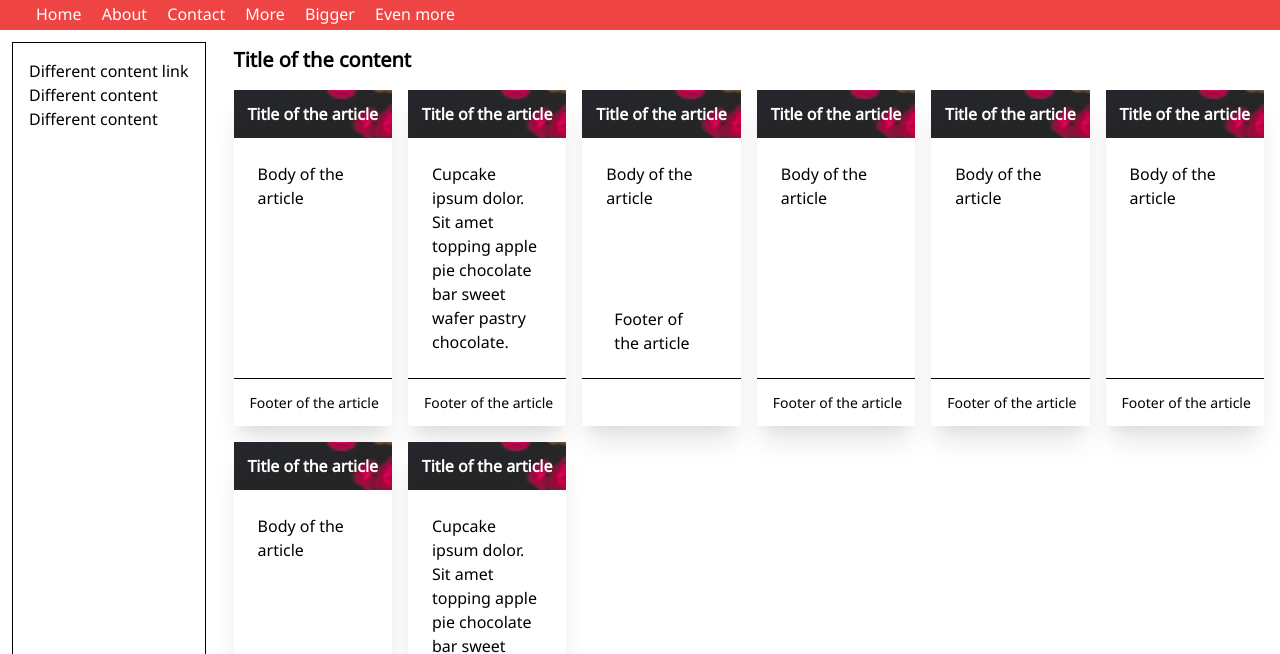
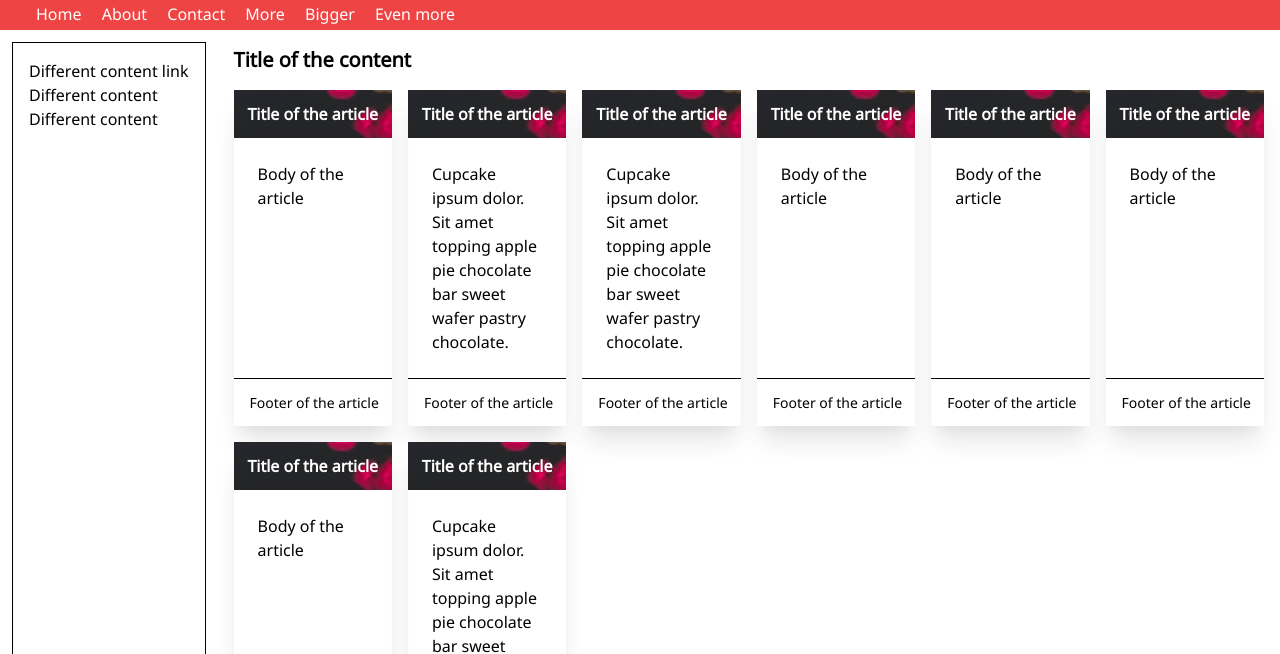
Before and after one commit to chadriae/exercise-holygrail, a plain HTML site: page index.html in a window 1280 px wide. Shown: the part 146-800 px from the top of the page. Drawn offline with nearby package versions, Linux system fonts and the light colour scheme.

Commit message:
Minor code fixes

```diff
--- a/index.html
+++ b/index.html
@@ -73,10 +73,10 @@
                         Title of the article
                     </header>
                     <p class="h-60 p-6 overflow-auto">
-                        Body of the article
+                        Cupcake ipsum dolor. Sit amet topping apple pie chocolate bar sweet wafer pastry chocolate.
                     </p>
                     <footer class="h-12 border-t border-black flex items-center justify-between p-2">
-                    <p class="h-60 p-6 overflow-auto">
+                        <p class="ml-2 text-sm">
                             Footer of the article
                         </p>
                     </footer>
```
